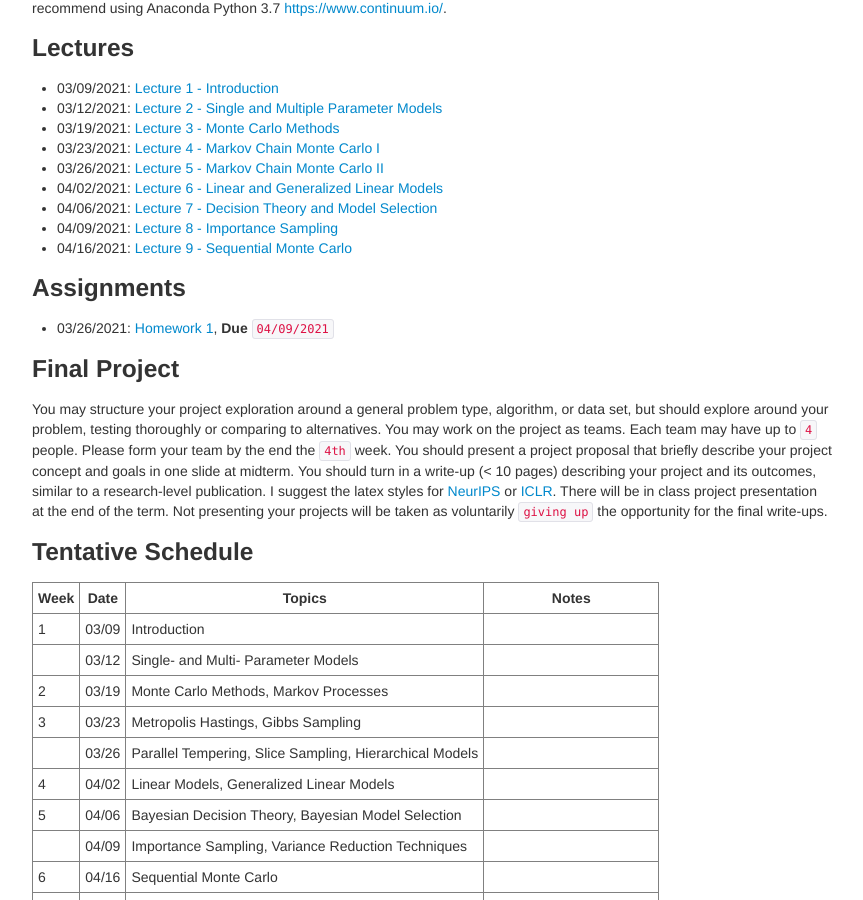
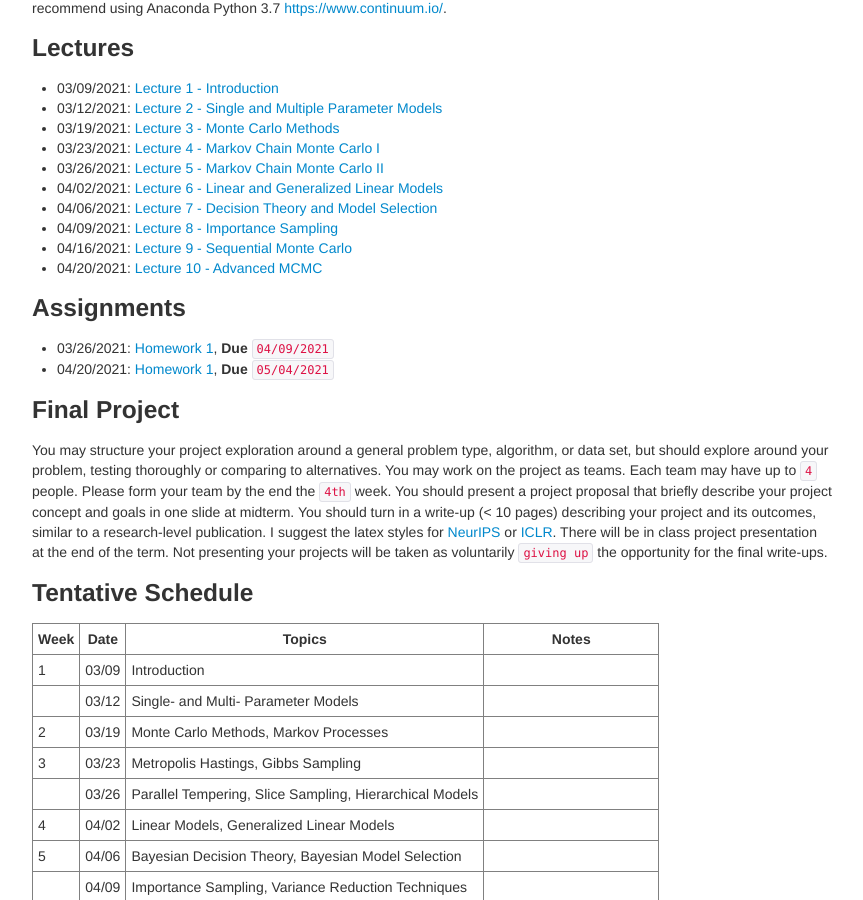
Before and after one commit to zcrabbit/zcrabbit.github.io, a Jekyll site: the page built from courses/btc-s21.md, in a window 1280 px wide and 900 px high, scrolled down 1075 px. Shown: the whole window, without its empty margins (208-1071 px from the left). Built offline with Jekyll 4.4.1, drawn with Linux system fonts in a browser that asks for light colours.

Commit message:
lecture 10 and homework 2 out

```diff
--- a/courses/btc-s21.md
+++ b/courses/btc-s21.md
@@ -48,10 +48,12 @@ We will use python during the course. A good Python tutorial is available at <ht
 - 04/06/2021: [Lecture 7 - Decision Theory and Model Selection]({{sites.baseurl}}/static/slides/btc_spring21/lec07.pdf)
 - 04/09/2021: [Lecture 8 - Importance Sampling]({{sites.baseurl}}/static/slides/btc_spring21/lec08.pdf)
 - 04/16/2021: [Lecture 9 - Sequential Monte Carlo]({{sites.baseurl}}/static/slides/btc_spring21/lec09.pdf)
+- 04/20/2021: [Lecture 10 - Advanced MCMC]({{sites.baseurl}}/static/slides/btc_spring21/lec10.pdf)
 
 
 ### Assignments
 - 03/26/2021: [Homework 1]({{sites.baseurl}}/static/slides/btc_spring21/hw01.pdf), **Due** `04/09/2021`
+- 04/20/2021: [Homework 1]({{sites.baseurl}}/static/slides/btc_spring21/hw02.pdf), **Due** `05/04/2021`
 
 
 ### Final Project
```
Also changed, not shown: 2 other files.
